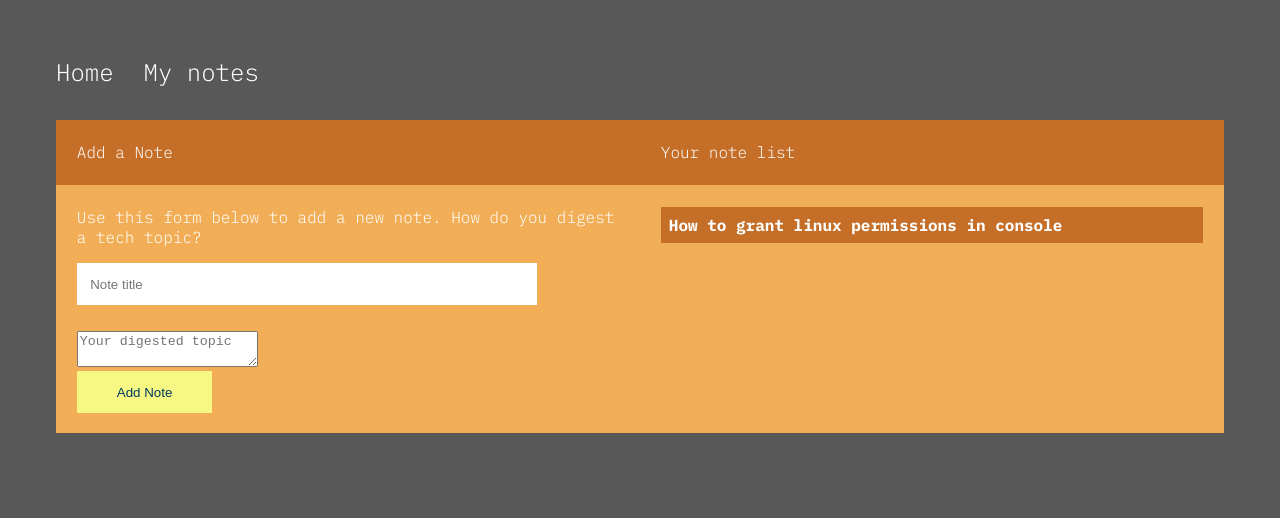
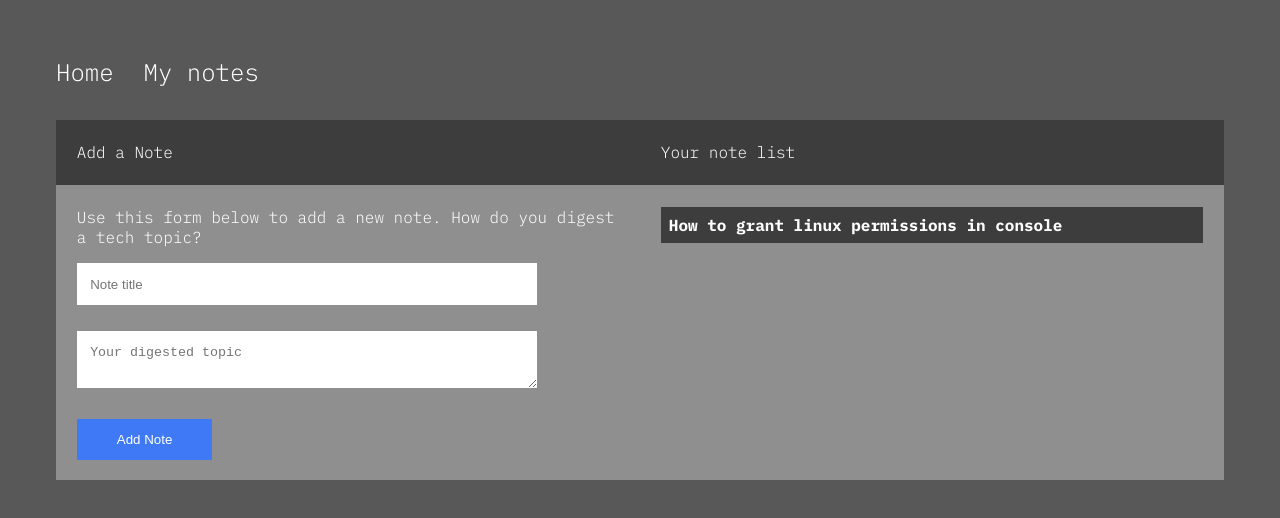
Before and after one commit to emsedano/j4ng, an Angular app in the folder mynotes/: page / in a window 1280 px wide. Shown: the top 518 px of the page. Built offline with nearby package versions, Linux system fonts and the light colour scheme.

Commit message:
sync dark theme for home.scss

```diff
--- a/mynotes/src/app/home/home.component.scss
+++ b/mynotes/src/app/home/home.component.scss
@@ -6,13 +6,13 @@
   padding: .4em 1.3em;
 }
 .color-dark {
-  background: rgb(196, 110, 40);
+  background: rgb(61, 61, 61);
 }
 .color-light {
-  background: rgb(241, 174, 87);
+  background: rgb(143, 143, 143);
 }
 
-input.txt {
+input.txt, textarea {
   border: 0;
   padding: 1em;
   width: 80%;
@@ -22,14 +22,24 @@ input.btn {
   border: 0;
   display:block;
   padding:1em 3em;
-  background:rgb(246, 248, 131);
-  color:#003A61;
+  background:rgb(63, 121, 245);
+  color: white;
   margin-bottom:1em;
   cursor:pointer;
 }
 .life-container {
-  background: rgb(196, 110, 40);
+  background: rgb(61, 61, 61);
   padding:.5em;
   font-weight:bold;
   cursor:pointer;
 }
+
+.preview {
+  margin: 10px;
+  padding: 10px;
+  color: black;
+  background-color: white;
+  p {
+    font-weight: bold;
+  }
+}
```
